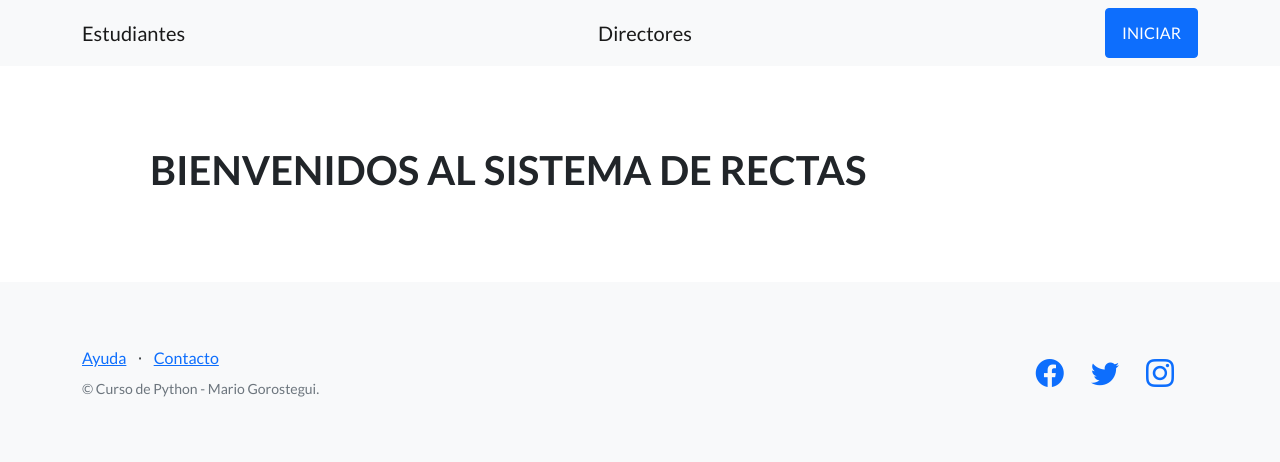
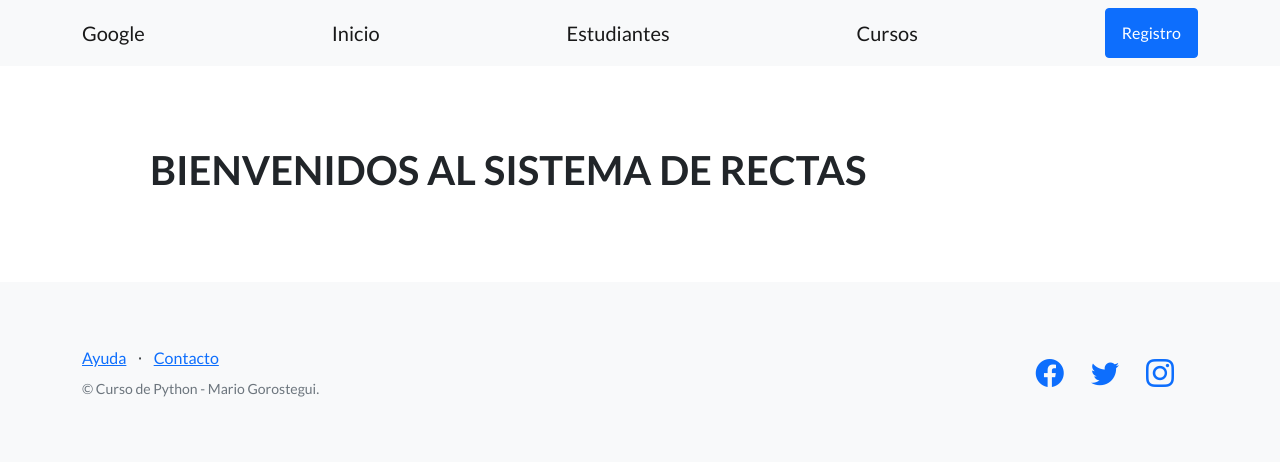
Before and after one commit to mariogorostegui/40440_Djiango, a Django app: page / in a window 1280 px wide. Shown: the top 462 px of the page. Run offline with Django 4.2, Linux system fonts and the light colour scheme; some libraries are stand-ins or nearby versions.

Commit message:
Se agrego la navegacion

```diff
--- a/sistema_coder/control_estudios/templates/control_estudios/base.html
+++ b/sistema_coder/control_estudios/templates/control_estudios/base.html
@@ -22,9 +22,11 @@
         <!-- Navigation-->
         <nav class="navbar navbar-light bg-light static-top">
             <div class="container">
-                <a class="navbar-brand" href="">Estudiantes</a>
-                <a class="navbar-brand" href="#!">Directores</a>
-                <a class="btn btn-primary" href="#signup">INICIAR</a>
+                <a class="navbar-brand" href="https://google.com">Google</a>
+                <a class="navbar-brand" href={% url 'ppal'%}>Inicio</a>
+                <a class="navbar-brand" href={% url 'lista_estudiantes'%}>Estudiantes</a>
+                <a class="navbar-brand" href={% url 'lista_cursos'%}>Cursos</a>
+                <a class="btn btn-primary" href="#signup">Registro</a>
             </div>
         </nav>
         <section style="padding:80px 150px;">
--- a/sistema_coder/control_estudios/urls.py
+++ b/sistema_coder/control_estudios/urls.py
@@ -21,7 +21,7 @@ from django.urls import path
 from control_estudios.views import lista_estudiantes,lista_cursos
 
 urlpatterns = [
-    path('estudiantes/',lista_estudiantes),
-    path('cursos/',lista_cursos),
+    path('estudiantes/',lista_estudiantes,name="lista_estudiantes"),
+    path('cursos/',lista_cursos,name="lista_cursos"),
 
 ]
--- a/sistema_coder/sistema_coder/urls.py
+++ b/sistema_coder/sistema_coder/urls.py
@@ -23,11 +23,11 @@ from sistema_coder.views import saludar, saludar_con_fecha, saludar_a_usuario,sa
 
 
 urlpatterns = [
-    path('',inicio),
+    path('',inicio,name="ppal"),
     path('admin/', admin.site.urls),
-    path('saludo/', saludar),
-    path('saludo-fecha/', saludar_con_fecha),
-    path('saludo-usuario/<nombre>', saludar_a_usuario),
+    path('saludo/', saludar,name="saludar"),
+    path('saludo-fecha/', saludar_con_fecha,name="saludar-fecha"),
+    path('saludo-usuario/<nombre>', saludar_a_usuario,name="saludar-usuario"),
     path('saludo-html/',saludar_con_html),
     path('estudios/',include ('control_estudios.urls')),
 
```
